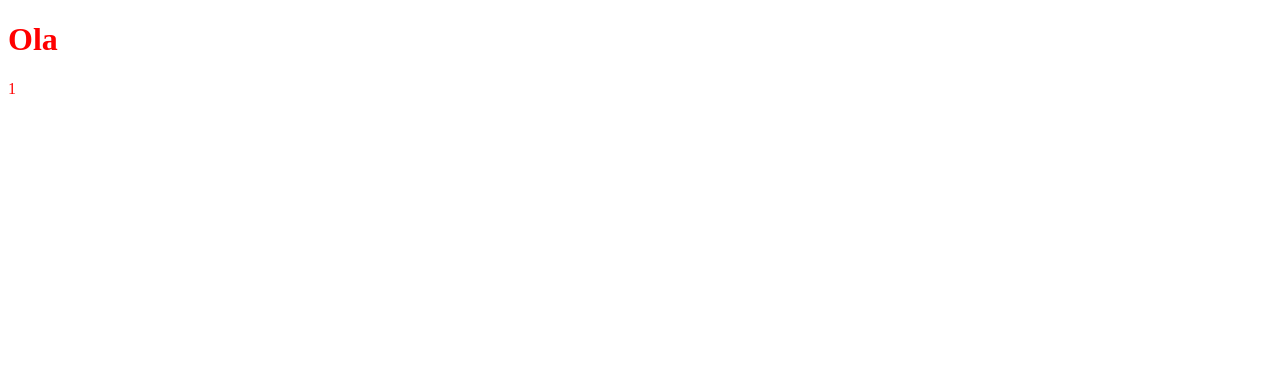
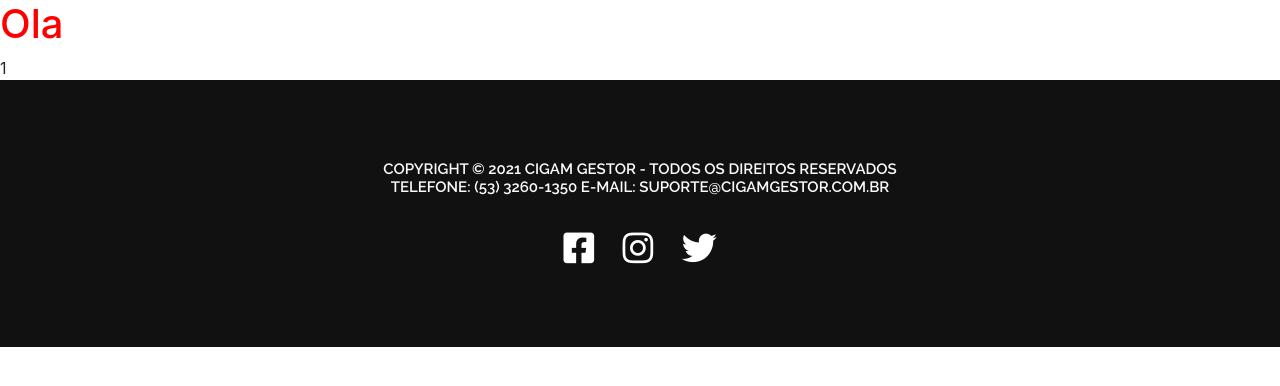
Before and after one commit to felipeDesenvolvedor/alertas, a PHP site: page /?q=1 in a window 1280 px wide. Before the commit the part shown is almost empty. Shown: the top 386 px of the page. Run offline with PHP 8.4, Linux system fonts and the light colour scheme.

Commit message:
criado footer e adicionado fontes

```diff
--- a/css/index.css
+++ b/css/index.css
@@ -1,3 +1,38 @@
 * {
-    color:red;
+  color: red;
 }
+
+/* Footer */
+footer {
+  background-color: #111111;
+  padding: 5rem 0px;
+  text-align: center;
+}
+
+.row {
+  display: flex;
+}
+
+h5 {
+  color: #fafafa;
+  font-family: "Raleway", Helvetica, Arial, sans-serif;
+  font-weight: 700;
+  font-size: 0.9375rem !important;
+
+  padding-bottom: 1.6rem;
+}
+
+.social i {
+  margin: 0 12px;
+  color: white;
+  font-size: 35px;
+}
+
+.social a:hover {
+  text-decoration: none;
+}
+
+.social i:hover {
+  filter: invert(40%) grayscale(100%) brightness(65%) sepia(100%)
+    hue-rotate(-50deg) saturate(400%) contrast(2);
+}
--- a/index.php
+++ b/index.php
@@ -6,6 +6,12 @@
     <meta name="viewport" content="width=device-width, initial-scale=1.0">
     <title>Document</title>
     <link rel="stylesheet" href="./css/index.css" />
+    <link rel="stylesheet" href="https://cdn.jsdelivr.net/npm/bootstrap@4.6.0/dist/css/bootstrap.min.css" />
+    <link rel="preconnect" href="https://fonts.gstatic.com">
+    <link href="https://fonts.googleapis.com/css2?family=Comfortaa:wght@300;400;600;700&display=swap" rel="stylesheet">
+    <link href="https://cdnjs.cloudflare.com/ajax/libs/font-awesome/5.15.3/css/all.min.css" rel ="stylesheet"/>
+    <link rel="preconnect" href="https://fonts.gstatic.com">
+    <link href="https://fonts.googleapis.com/css2?family=Raleway:ital,wght@0,600;1,300&display=swap" rel="stylesheet">
     <script src="./js/index.js"></script>
 
 </head>
@@ -17,5 +23,31 @@
     echo $_GET['q']
 
     ?>
+
+
+    <footer>
+    <div class="container">
+        <div class="row">
+          <div class="col-md-8 offset-md-2 col-sm-12 offset-md-0">
+            <h5>
+              COPYRIGHT © 2021 CIGAM GESTOR - TODOS OS DIREITOS RESERVADOS
+              <br />
+              TELEFONE: (53) 3260-1350 E-MAIL: SUPORTE@CIGAMGESTOR.COM.BR
+            </h5>
+              <div class="social">
+                <a href="https://pt-br.facebook.com/erpcigam/">
+                    <i class="fab fa-facebook-square"></i>
+                </a>
+                <a href="https://www.instagram.com/erpcigam/?hl=pt-br">
+                    <i class="fab fa-instagram"></i>
+                </a>
+                <a href="https://twitter.com/erpcigam">
+                     <i class="fab fa-twitter"></i>
+                </a>
+              </div>
+          </div>
+        </div>
+      </div>
+    </footer>
 </body>
 </html>
```
